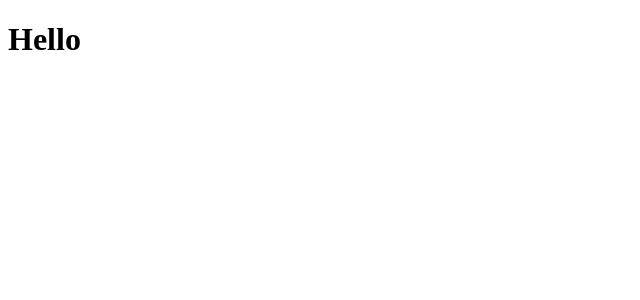
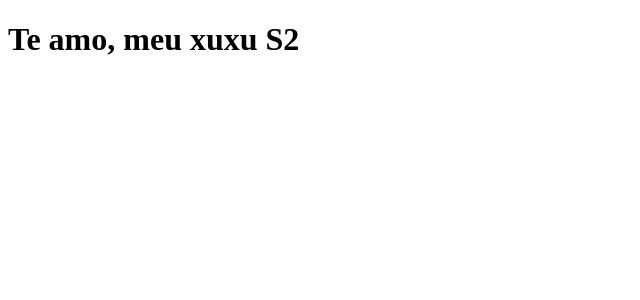
Before and after one commit to NatanRincker/clone-tabnews, a Next.js app: page / in a window 1280 px wide. Shown: the top 300 px of the page, without its empty margins (0-640 px from the left). Built offline with nearby package versions, Linux system fonts and the light colour scheme.

Commit message:
changed phrase

```diff
--- a/pages/index.js
+++ b/pages/index.js
@@ -1,3 +1,3 @@
 export default function Home(){
-    return <h1>Hello</h1>
+    return <h1>Te amo, meu xuxu S2 </h1>
 }
```
